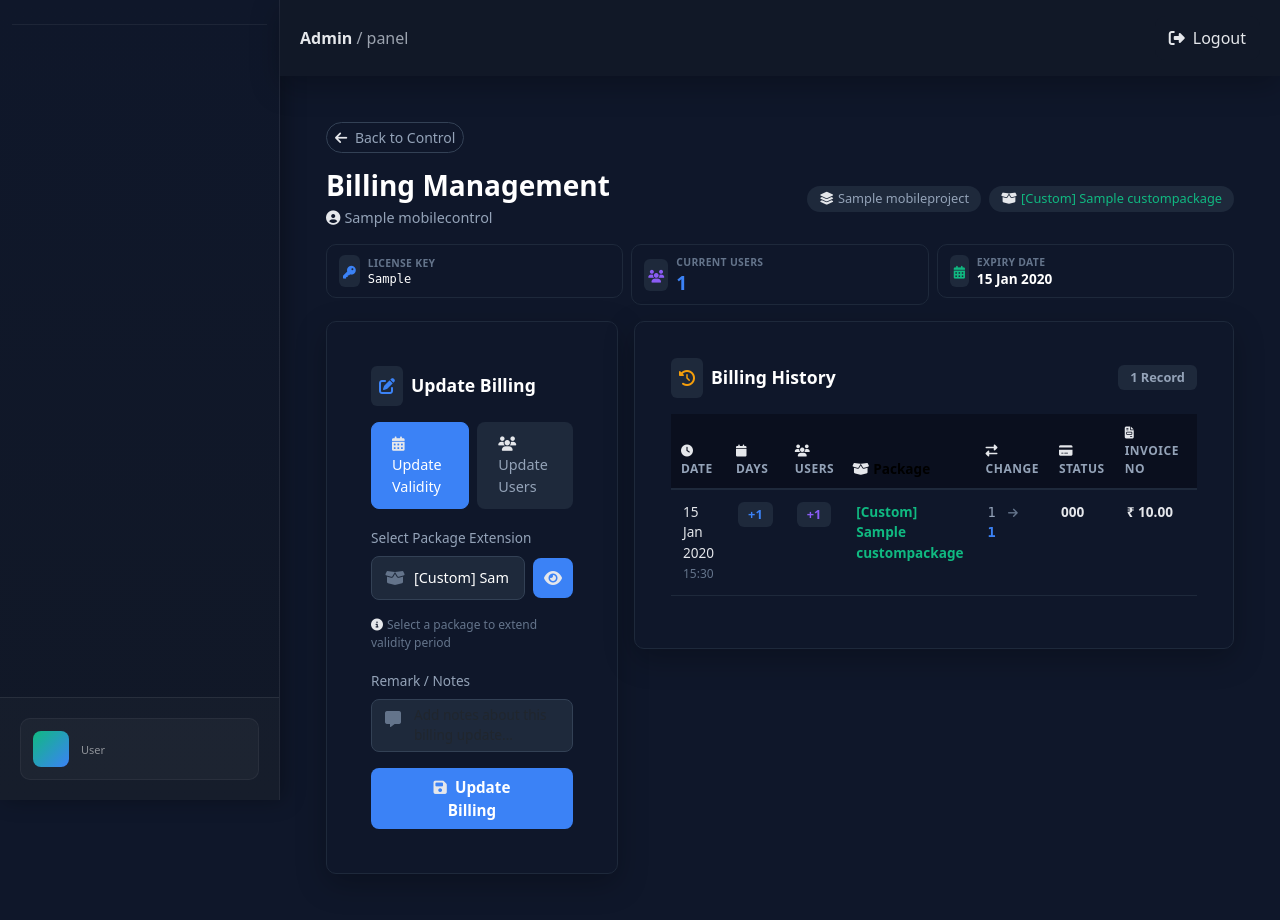
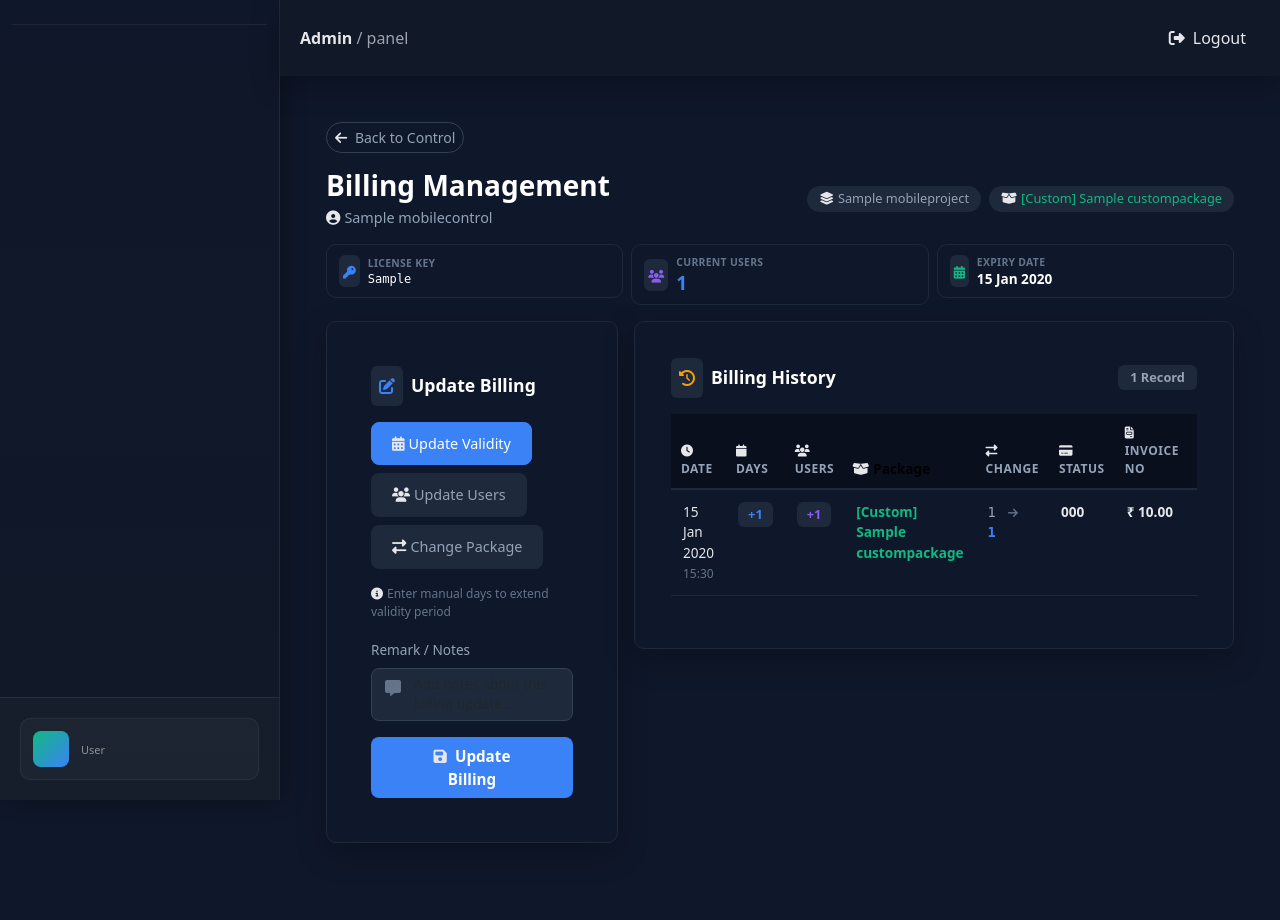
Before and after one commit to sajith231/CENTRAL_LOGIN_SYSTEM, a Django app: page /mobileapp/mobile_control/billing/1/ in a window 1280 px wide. After the commit the page ends 843 px from the top, so only its background shows below. Run offline with Django 5.2, Linux system fonts and the light colour scheme; tables that the repository leaves empty hold one stand-in row (values such as "Sample post").

Commit message:
package section added

```diff
--- a/MobileApp/templates/mobileapp_billing.html
+++ b/MobileApp/templates/mobileapp_billing.html
@@ -789,7 +789,7 @@
                         {# ===== SUBSEQUENT BILLING: existing tabbed UI ===== #}
                         <fieldset>
                             <!-- OPERATION TYPE TABS -->
-                            <div class="d-flex gap-2 mb-3">
+                            <div class="d-flex gap-2 mb-3" style="flex-wrap:wrap;">
                                 <div class="operation-tab active" id="tab_validity"
                                     onclick="toggleOperation('validity')">
                                     <i class="fas fa-calendar-alt me-1"></i>Update Validity
@@ -797,29 +797,72 @@
                                 <div class="operation-tab" id="tab_users" onclick="toggleOperation('users')">
                                     <i class="fas fa-users me-1"></i>Update Users
                                 </div>
+                                <div class="operation-tab" id="tab_change_package" onclick="toggleOperation('change_package')">
+                                    <i class="fas fa-exchange-alt me-1"></i>Change Package
+                                </div>
                             </div>
 
                             <div class="row g-4">
                                 <!-- VALIDITY SECTION -->
                                 <div class="col-12" id="section_validity">
+                                    {% if request.user.is_superuser %}
                                     <label class="form-label mb-2"
                                         style="color:#94a3b8; font-size:0.85rem; font-weight:500;">
-                                        Select Package Extension
+                                        Manual Days Adjustment (Superuser Only)
+                                    </label>
+                                    <div class="input-group-icon mb-3">
+                                        <i class="fas fa-calendar-minus"></i>
+                                        <input type="number" name="extend_days" id="manualDaysInput"
+                                            class="form-control" placeholder="e.g. -10 or 5"
+                                            style="background:#1e293b; color:white; border:1px solid #334155; padding:10px 16px; border-radius:8px; font-size:0.9rem;"
+                                            oninput="handleManualDaysChange(this)">
+                                    </div>
+                                    {% endif %}
+                                    <small id="helperText" style="color:#64748b; font-size:0.75rem; display:block;">
+                                        <i class="fas fa-info-circle me-1"></i>Enter manual days to extend validity period
+                                    </small>
+                                </div>
+
+                                <!-- USER LIMIT SECTION -->
+                                <div class="col-12" id="section_users" style="display:none;">
+                                    <label class="form-label mb-2"
+                                        style="color:#94a3b8; font-size:0.85rem; font-weight:500;">
+                                        Extend / Reduce Users
+                                    </label>
+                                    <div class="input-group-icon mb-3">
+                                        <i class="fas fa-user-plus"></i>
+                                        <input type="number" name="extend_login" id="extendUsersInput"
+                                            class="form-control" placeholder="e.g. +5 or -2"
+                                            style="background:#1e293b; color:white; border:1px solid #334155; padding:10px 16px; border-radius:8px; font-size:0.9rem;">
+                                    </div>
+                                    <small style="color:#64748b; font-size:0.75rem; display:block;">
+                                        <i class="fas fa-info-circle me-1"></i>Use positive values to add, negative to
+                                        remove
+                                    </small>
+                                </div>
+
+                                <!-- CHANGE PACKAGE SECTION -->
+                                <div class="col-12" id="section_change_package" style="display:none;">
+                                    <label class="form-label mb-2"
+                                        style="color:#94a3b8; font-size:0.85rem; font-weight:500;">
+                                        Select New Package
                                     </label>
                                     <div class="mb-3"
                                         style="display:flex; align-items:center; gap:8px; position:relative;">
                                         <i class="fas fa-box-open"
                                             style="position:absolute; left:14px; top:50%; transform:translateY(-50%); color:#64748b; z-index:10; pointer-events:none;"></i>
-                                        <select name="package" id="packageSelect" class="form-control form-select"
+                                        <select name="change_package_id" id="changePkgSelect" class="form-control form-select"
                                             style="background:#1e293b; color:white; border:1px solid #334155; padding:10px 16px 10px 42px; border-radius:8px; font-size:0.9rem; cursor:pointer; flex:1;"
-                                            onchange="handlePackageChangeSubseq(this)">
-                                            <option value="" selected disabled>-- Select Package --</option>
+                                            onchange="handleChangePkgSelect(this)">
+                                            <option value="" disabled
+                                                {% if not control.active_custom_package and not control.package %}selected{% endif %}>
+                                                -- Select Package --
+                                            </option>
                                             {% if packages %}
                                             <optgroup label="— Standard Packages —" style="color:#64748b;">
                                                 {% for p in packages %}
-                                                <option value="{{ p.id }}" data-days="{{ p.days_limit }}"
-                                                    data-type="standard"
-                                                    {% if control.package.id == p.id %}selected{% endif %}>
+                                                <option value="{{ p.id }}" data-days="{{ p.days_limit }}" data-type="standard"
+                                                    {% if not control.active_custom_package and control.package.id == p.id %}selected{% endif %}>
                                                     {{ p.package_name }} (+{{ p.days_limit }} days)
                                                 </option>
                                                 {% endfor %}
@@ -837,7 +880,7 @@
                                             </optgroup>
                                             {% endif %}
                                         </select>
-                                        <button type="button" onclick="showPackageModules('packageSelect')"
+                                        <button type="button" onclick="showPackageModules('changePkgSelect')"
                                             title="View modules in selected package"
                                             style="flex-shrink:0; width:40px; height:40px; background:#3b82f6; border:none; border-radius:8px; color:white; font-size:1rem; cursor:pointer; display:flex; align-items:center; justify-content:center; transition:background 0.2s;"
                                             onmouseover="this.style.background='#2563eb'"
@@ -845,8 +888,8 @@
                                             <i class="fas fa-eye"></i>
                                         </button>
                                     </div>
-                                    <!-- hidden inputs for custom package selection -->
-                                    <input type="hidden" name="custom_package" id="customPkgInputSubseq" value="">
+                                    <!-- hidden input for custom package -->
+                                    <input type="hidden" name="change_custom_package" id="changeCustPkgInput" value="">
                                     <!-- + Custom Package button (only if project has customized_package enabled) -->
                                     {% if show_custom_package %}
                                     <div class="mb-2" style="display:flex; gap:8px; flex-wrap:wrap;">
@@ -866,41 +909,8 @@
                                         {% endif %}
                                     </div>
                                     {% endif %}
-
-                                    {% if request.user.is_superuser %}
-                                    <label class="form-label mb-2"
-                                        style="color:#94a3b8; font-size:0.85rem; font-weight:500;">
-                                        Manual Days Adjustment (Superuser Only)
-                                    </label>
-                                    <div class="input-group-icon mb-3">
-                                        <i class="fas fa-calendar-minus"></i>
-                                        <input type="number" name="extend_days" id="manualDaysInput"
-                                            class="form-control" placeholder="e.g. -10 or 5"
-                                            style="background:#1e293b; color:white; border:1px solid #334155; padding:10px 16px; border-radius:8px; font-size:0.9rem;"
-                                            oninput="handleManualDaysChange(this)">
-                                    </div>
-                                    {% endif %}
-                                    <small id="helperText" style="color:#64748b; font-size:0.75rem; display:block;">
-                                        <i class="fas fa-info-circle me-1"></i>Select a package to extend validity
-                                        period
-                                    </small>
-                                </div>
-
-                                <!-- USER LIMIT SECTION -->
-                                <div class="col-12" id="section_users" style="display:none;">
-                                    <label class="form-label mb-2"
-                                        style="color:#94a3b8; font-size:0.85rem; font-weight:500;">
-                                        Extend / Reduce Users
-                                    </label>
-                                    <div class="input-group-icon mb-3">
-                                        <i class="fas fa-user-plus"></i>
-                                        <input type="number" name="extend_login" id="extendUsersInput"
-                                            class="form-control" placeholder="e.g. +5 or -2"
-                                            style="background:#1e293b; color:white; border:1px solid #334155; padding:10px 16px; border-radius:8px; font-size:0.9rem;">
-                                    </div>
-                                    <small style="color:#64748b; font-size:0.75rem; display:block;">
-                                        <i class="fas fa-info-circle me-1"></i>Use positive values to add, negative to
-                                        remove
+                                    <small style="color:#64748b; font-size:0.75rem; display:block; margin-top:6px;">
+                                        <i class="fas fa-info-circle me-1"></i>Only the package assignment is changed — no days are added.
                                     </small>
                                 </div>
                             </div>
@@ -933,36 +943,42 @@
 
                     <script>
                         function toggleOperation(type) {
-                            const tabValidity = document.getElementById('tab_validity');
-                            const tabUsers = document.getElementById('tab_users');
-                            const secValidity = document.getElementById('section_validity');
-                            const secUsers = document.getElementById('section_users');
-                            const operationType = document.getElementById('operation_type');
-
-                            const selectPkg = document.getElementById('packageSelect');
+                            const tabValidity      = document.getElementById('tab_validity');
+                            const tabUsers         = document.getElementById('tab_users');
+                            const tabChangePkg     = document.getElementById('tab_change_package');
+                            const secValidity      = document.getElementById('section_validity');
+                            const secUsers         = document.getElementById('section_users');
+                            const secChangePkg     = document.getElementById('section_change_package');
+                            const operationType    = document.getElementById('operation_type');
+
+                            const selectPkg  = document.getElementById('packageSelect');
                             const inputUsers = document.getElementById('extendUsersInput');
+                            const changePkg  = document.getElementById('changePkgSelect');
+
+                            // Reset all tabs
+                            [tabValidity, tabUsers, tabChangePkg].forEach(t => t.classList.remove('active'));
+                            secValidity.style.display   = 'none';
+                            secUsers.style.display      = 'none';
+                            secChangePkg.style.display  = 'none';
 
                             if (type === 'validity') {
-                                // Activate validity tab
                                 tabValidity.classList.add('active');
-                                tabUsers.classList.remove('active');
-
                                 secValidity.style.display = 'block';
-                                secUsers.style.display = 'none';
-
                                 operationType.value = 'validity';
-                                inputUsers.value = '';
-                            } else {
-                                // Activate users tab
+                                if (inputUsers) inputUsers.value = '';
+                                if (changePkg)  changePkg.value = '';
+                            } else if (type === 'users') {
                                 tabUsers.classList.add('active');
-                                tabValidity.classList.remove('active');
-
                                 secUsers.style.display = 'block';
-                                secValidity.style.display = 'none';
-
                                 operationType.value = 'users';
-                                selectPkg.value = '';
-                                handlePackageChange(selectPkg);
+                                if (selectPkg) { selectPkg.value = ''; handlePackageChange(selectPkg); }
+                                if (changePkg)  changePkg.value = '';
+                            } else if (type === 'change_package') {
+                                tabChangePkg.classList.add('active');
+                                secChangePkg.style.display = 'block';
+                                operationType.value = 'change_package';
+                                if (selectPkg)  { selectPkg.value = ''; handlePackageChange(selectPkg); }
+                                if (inputUsers) inputUsers.value = '';
                             }
                         }
 
@@ -989,6 +1005,21 @@
                                 helper.innerHTML = `<i class="fas fa-check-circle me-1" style="color:#10b981;"></i>Manual adjustment: <b>${input.value} days</b>`;
                             } else {
                                 helper.innerHTML = `<i class="fas fa-info-circle me-1"></i>Select a package or enter manual days to extend validity period`;
+                            }
+                        }
+
+                        function handleChangePkgSelect(select) {
+                            const custInput = document.getElementById('changeCustPkgInput');
+                            if (!select.value) { if (custInput) custInput.value = ''; return; }
+                            const opt = select.options[select.selectedIndex];
+                            const type = opt.getAttribute('data-type');
+                            if (type === 'custom') {
+                                if (custInput) custInput.value = opt.getAttribute('data-custom-id');
+                                // clear the standard package field name so only custom_package is submitted
+                                select.name = '';
+                            } else {
+                                if (custInput) custInput.value = '';
+                                select.name = 'change_package_id';
                             }
                         }
                     </script>
```
